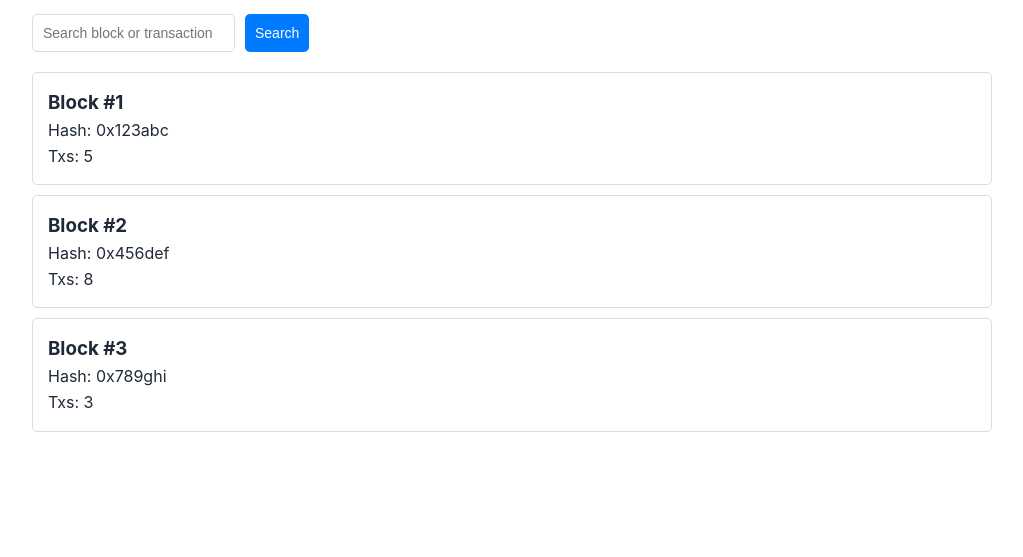
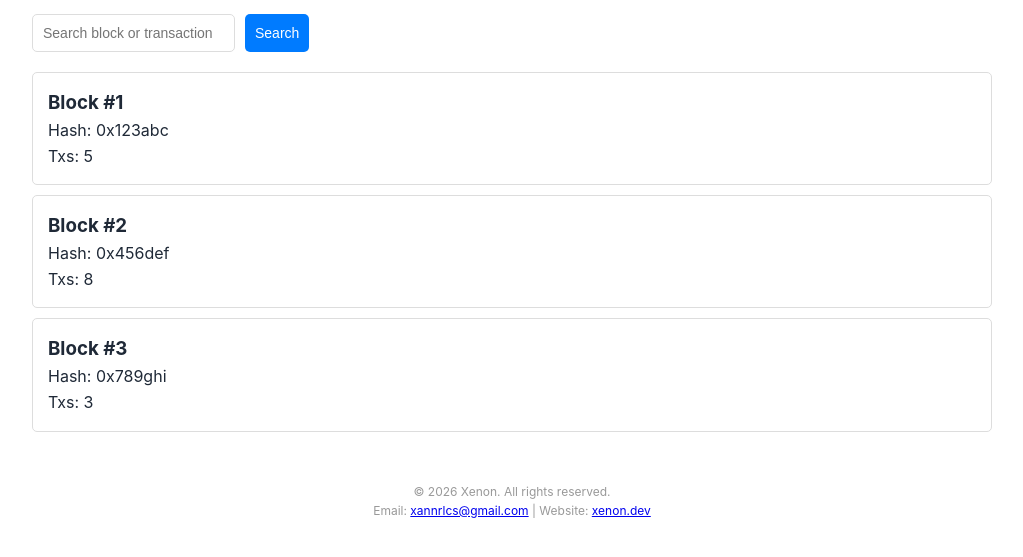
Before and after one commit to xenon231tech/blockchain-mini-app, a website: page index.html in a window 1280 px wide. Shown: the part 87-644 px from the top of the page, without its empty margins (128-1151 px from the left). Drawn offline with Linux system fonts and the light colour scheme.

Commit message:
chore: update contact info and domain to xenon.dev

```diff
--- a/index.html
+++ b/index.html
@@ -140,5 +140,10 @@
             </div>
         </div>
     <script src="script.js"></script>
+
+    <footer style="text-align: center; padding: 20px; color: #999; font-size: 12px;">
+        <p>© 2026 Xenon. All rights reserved.</p>
+        <p>Email: <a href="mailto:xannrlcs@gmail.com">xannrlcs@gmail.com</a> | Website: <a href="https://xenon.dev">xenon.dev</a></p>
+    </footer>
 </body>
 </html>
```
Also changed, not shown: package.json (+8 -3 lines), README.md, 1 other file.
